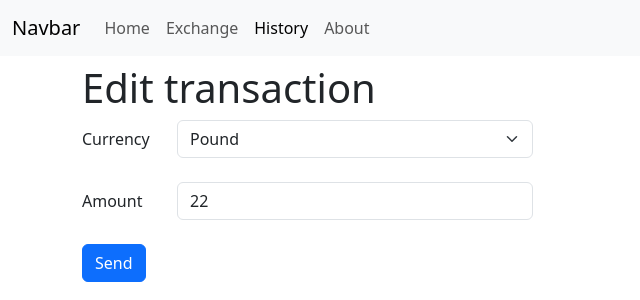
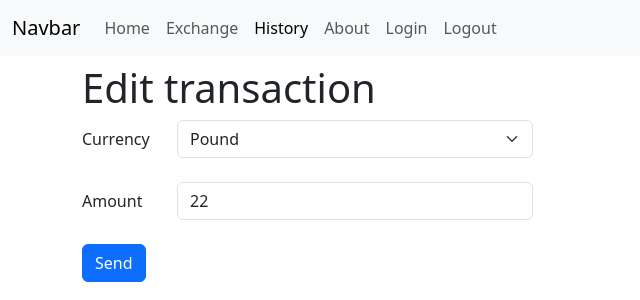
Before and after one commit to rajkonkret/or-flask-13-12-v3-NicerApp, a Flask app: page /edit_transaction/15 in a window 1280 px wide. Shown: the top 300 px of the page, without its empty margins (0-640 px from the left). Run offline with Flask 3, Linux system fonts and the light colour scheme; data comes from the database, SQL or seed files in the repository.

Commit message:
3 - fix menu for logout

```diff
--- a/Templates/menu.html
+++ b/Templates/menu.html
@@ -18,6 +18,12 @@
         <li class="nav-item">
           <a class="nav-link {{ 'active' if active_menu=='about' }}" aria-disabled="true">About</a>
         </li>
+        <li class="nav-item">
+          <a class="nav-link {{ 'active' if active_menu=='login' }}" href="{{ url_for('login') }}">Login</a>
+        </li>
+        <li class="nav-item">
+          <a class="nav-link {{ 'active' if active_menu=='logout' }}" href="{{ url_for('login') }}">Logout {{ session['user'] if 'user' in session }}</a>
+        </li>
       </ul>
     </div>
   </div>
```
